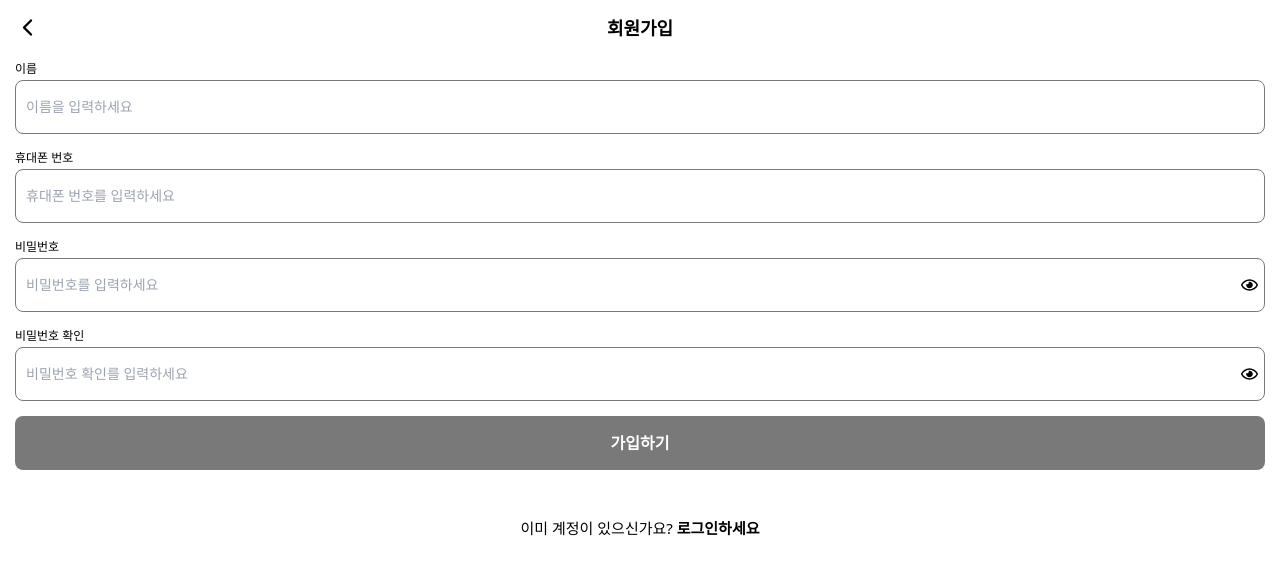
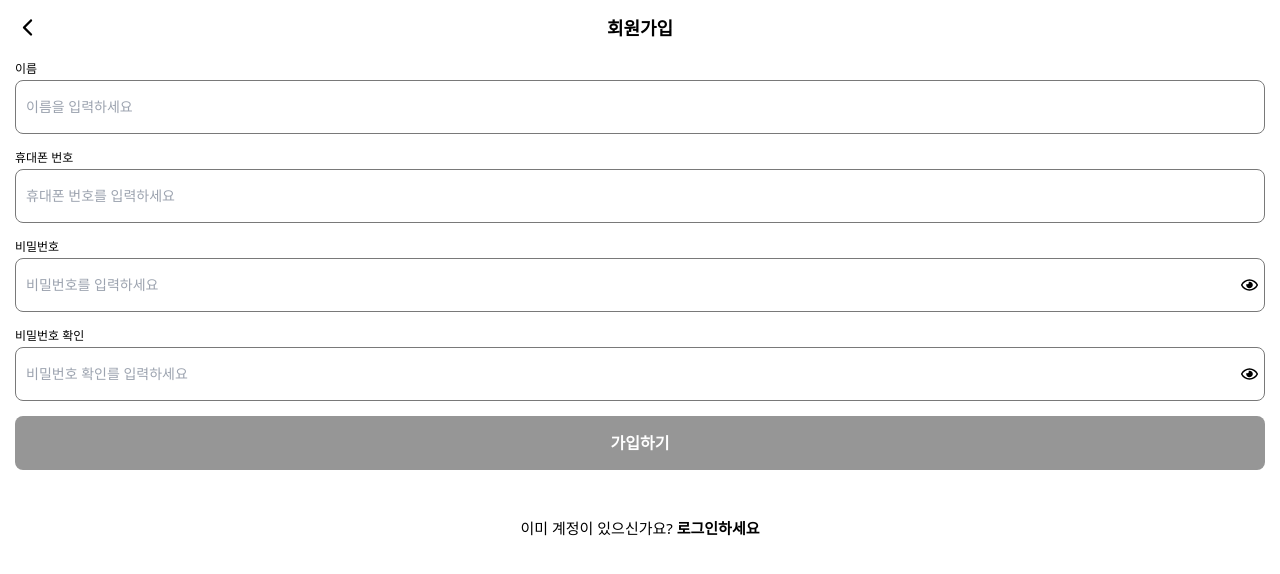
Before and after one commit to kjw-303/new-smart, a React (Create React App) app: page /join in a window 1280 px wide. Shown: the top 574 px of the page. Built offline with nearby package versions, Linux system fonts and the light colour scheme.

Commit message:
'#css수정'

```diff
--- a/src/css/Join.css
+++ b/src/css/Join.css
@@ -22,7 +22,7 @@ label {
 
 .btnRegist {
   width: 100%;
-  background: #797979;
+  background: #969696;
   color: #fff;
   height: 54px;
   border-radius: 0.8rem;
```
